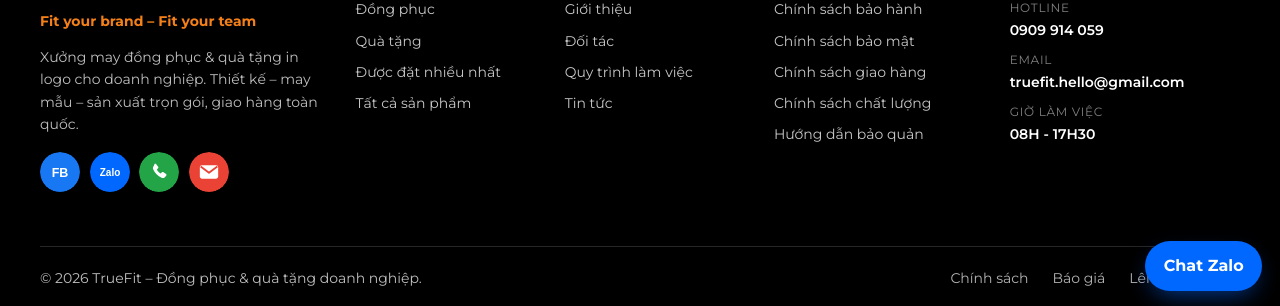
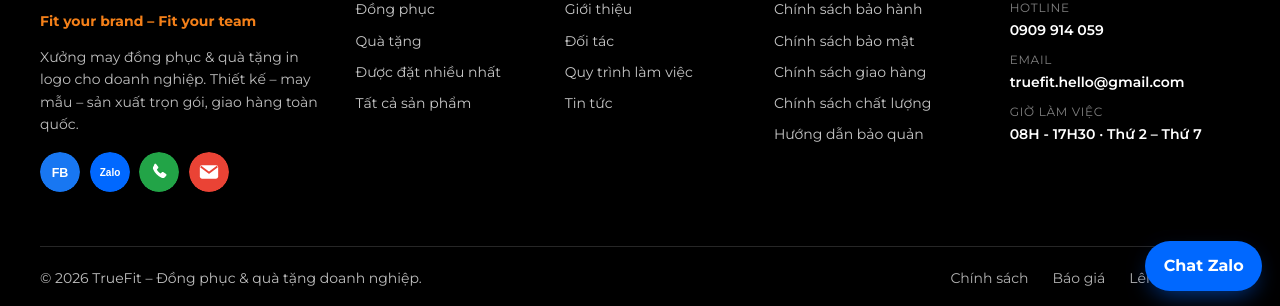
Before and after one commit to bap47/truefit, a Jekyll site: the page built from index.html, in a window 1280 px wide and 900 px high, scrolled down 4357 px. Shown: the part 591-897 px from the top of the window. Built offline with Jekyll 4.4.1, drawn with Linux system fonts in a browser that asks for light colours.

Commit message:
Add files via upload

```diff
--- a/_data/lien_he.yml
+++ b/_data/lien_he.yml
@@ -5,6 +5,9 @@
 email: "truefit.hello@gmail.com"
 facebook_chat: "https://m.me/truefituniform"
 gio_lam_viec: "08H - 17H30"
+ngay_lam_viec: "Thứ 2 – Thứ 7"
+# Địa chỉ xưởng (để trống thì không hiện)
+dia_chi: ""
 # Email nhận form "Yêu cầu báo giá" (lần đầu có khách gửi, FormSubmit sẽ gửi mail xác nhận – bấm Activate 1 lần)
 email_bao_gia: "truefit.hello@gmail.com"
 
```
